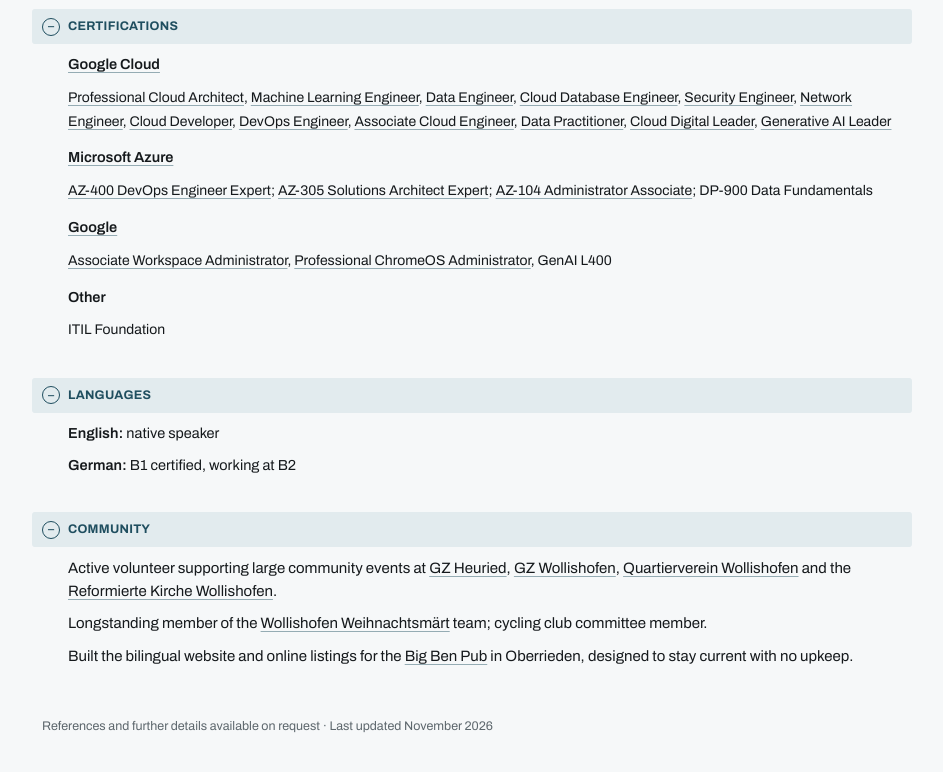
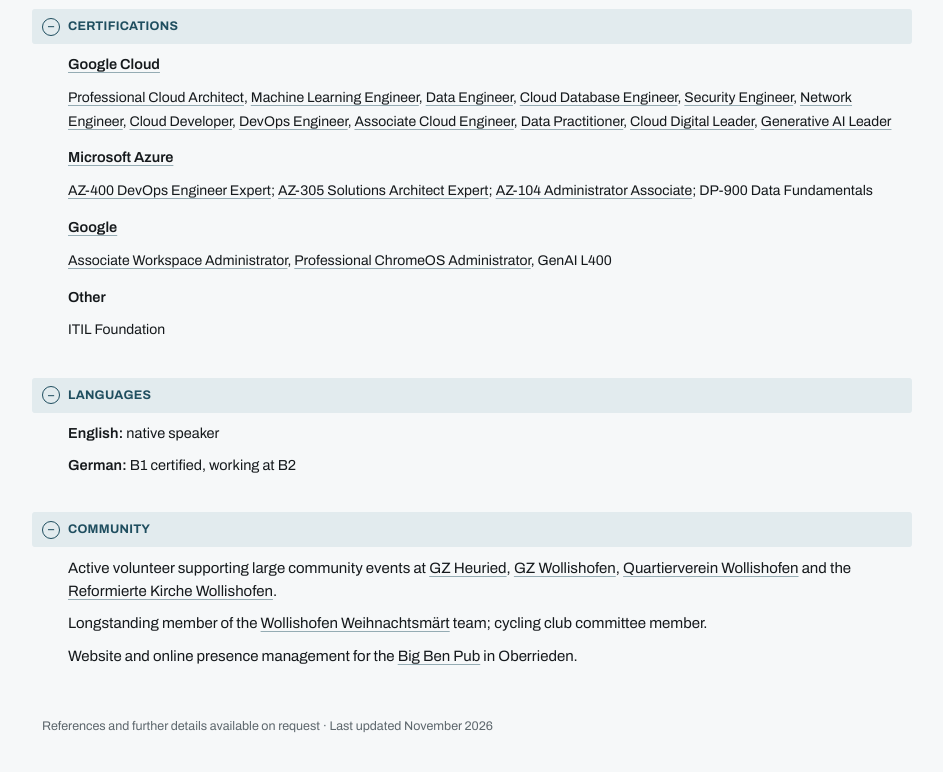
Before and after one commit to THRD-GH/profile, a plain HTML site: page dan/index.html in a window 1280 px wide. Shown: the part 1333-2105 px from the top of the page, without its empty margins (168-1111 px from the left). Drawn offline with Linux system fonts and the light colour scheme.

Commit message:
Community: agreed Big Ben Pub wording (EN/DE)
Co-Authored-By: Claude Opus 5.5 <noreply@anthropic.com>

```diff
--- a/dan/index.html
+++ b/dan/index.html
@@ -495,10 +495,10 @@ footer { font-size: calc(12.5px * var(--fs, 1)); color: var(--grey); margin-top:
       <div class="body">
         <p class="en">Active volunteer supporting large community events at <a href="https://gz-zh.ch/gz-heuried/">GZ Heuried</a>, <a href="https://gz-zh.ch/gz-wollishofen/">GZ Wollishofen</a>, <a href="https://www.wollishofen-zh.ch/">Quartierverein Wollishofen</a> and the <a href="https://www.kirchewollishofen.ch/">Reformierte Kirche Wollishofen</a>.</p>
         <p class="en">Longstanding member of the <a href="https://www.wollishoferweihnachtsmarkt.ch/">Wollishofen Weihnachtsmärt</a> team; cycling club committee member.</p>
-        <p class="en">Built the bilingual website and online listings for the <a href="https://oberrieden.pub/">Big Ben Pub</a> in Oberrieden, designed to stay current with no upkeep.</p>
+        <p class="en">Website and online presence management for the <a href="https://oberrieden.pub/">Big Ben Pub</a> in Oberrieden.</p>
         <p class="de">Aktiver Freiwilliger bei grossen Quartieranlässen im <a href="https://gz-zh.ch/gz-heuried/">GZ Heuried</a>, <a href="https://gz-zh.ch/gz-wollishofen/">GZ Wollishofen</a>, beim <a href="https://www.wollishofen-zh.ch/">Quartierverein Wollishofen</a> und bei der <a href="https://www.kirchewollishofen.ch/">Reformierten Kirche Wollishofen</a>.</p>
         <p class="de">Langjähriges Mitglied im Team des <a href="https://www.wollishoferweihnachtsmarkt.ch/">Wollishofer Weihnachtsmärts</a>; Vorstandsmitglied eines lokalen Velovereins.</p>
-        <p class="de">Zweisprachige Website und Online-Einträge für das <a href="https://oberrieden.pub/">Big Ben Pub</a> in Oberrieden aufgebaut, so konzipiert, dass nichts nachgeführt werden muss.</p>
+        <p class="de">Betreuung von Website und Online-Auftritt für das <a href="https://oberrieden.pub/">Big Ben Pub</a> in Oberrieden.</p>
       </div>
     </div>
   </details>
```
